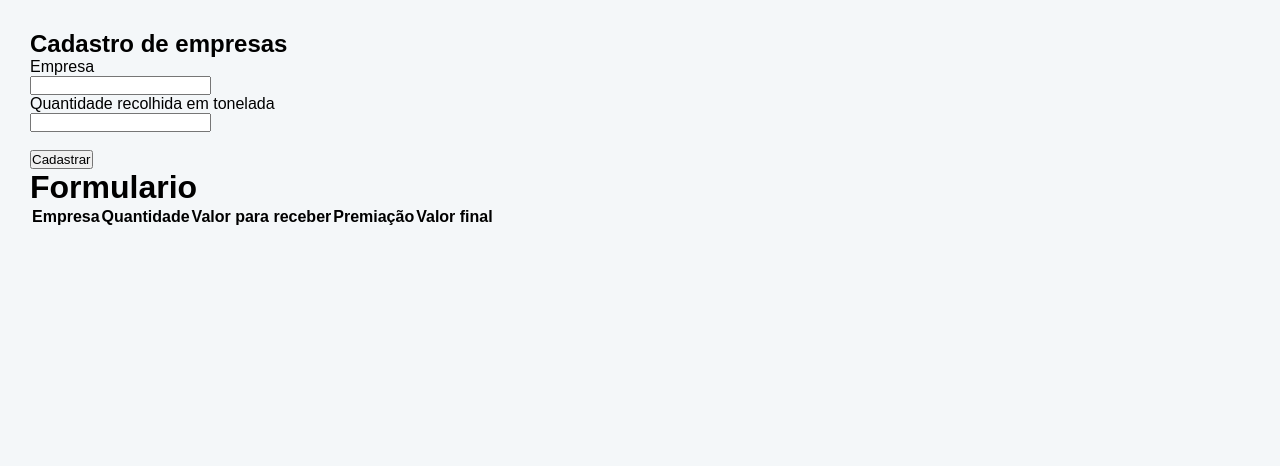
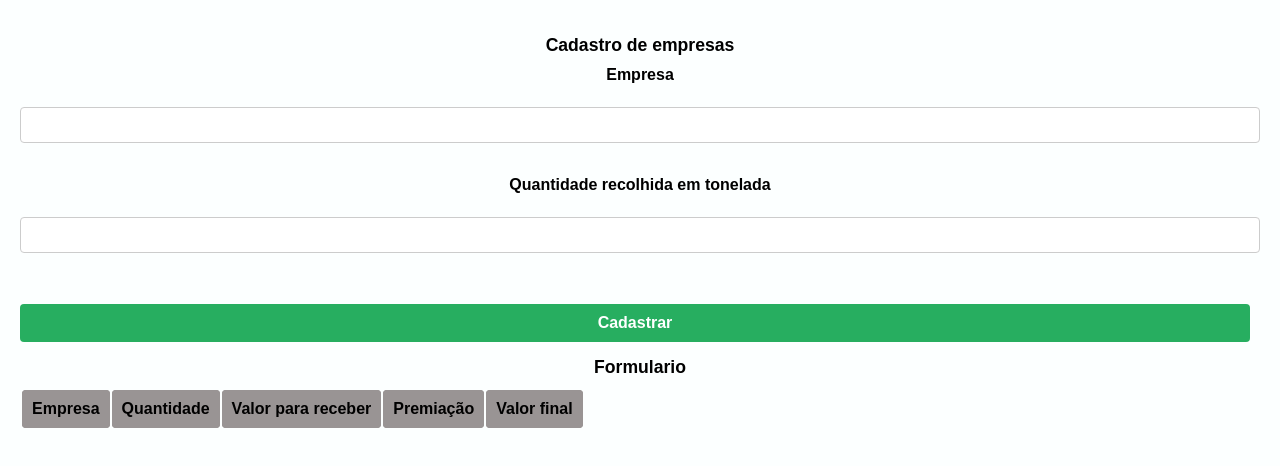
Before and after one commit to felipefaraujo14-hue/avalia-ao, a plain HTML site: page index.html in a window 1280 px wide. Drawn offline with Linux system fonts and the light colour scheme.

Commit message:
css completado

```diff
--- a/css/style.css
+++ b/css/style.css
@@ -1,12 +1,67 @@
-* {
+*{
+    box-sizing: border-box;
     margin: 0;
     padding: 0;
-    box-sizing: border-box;
+    font-family: Arial, sans-serif;
 }
 
 body {
-    font-family: Arial, Helvetica, sans-serif;
-    background: #f4f7f9;
-    color: #000000;
-    padding: 30px;
+    background-color: rgb(252, 255, 255);
+    color: rgb(0, 0, 0);
+    padding: 20px;
 }
+
+h1, h2 {
+    margin: 15px 0 10px 0;
+    font-size: 1.1rem;
+   text-align: center;
+
+}
+
+#formEmpresa {
+    display: flex;
+    flex-direction: column;
+}
+
+label {
+    margin-bottom: 5px;
+    font-weight: bold;
+    text-align: center;
+}
+
+input[type="text"],
+input[type="number"] {
+    padding: 8px;
+    margin-bottom: 15px;
+    border: 1px solid #ccc;
+    border-radius: 4px;
+    font-size: 1rem;
+}
+
+button {
+    padding: 10px 15px;
+    border: none;
+    border-radius: 4px;
+    font-size: 1rem;
+    cursor: pointer;
+    margin-right: 10px;
+    font-weight: bold;
+}
+
+button[type="submit"] {
+    background-color: #27ae60;
+    color: white;
+}
+
+hr {
+    margin: 25px 0;
+    border: 0;
+    border-top: 1px solid #eee;
+}
+
+th, tr {
+    padding: 10px;
+    background: #999494;
+    border-radius: 4px;
+    min-height: 50px;
+}
```
